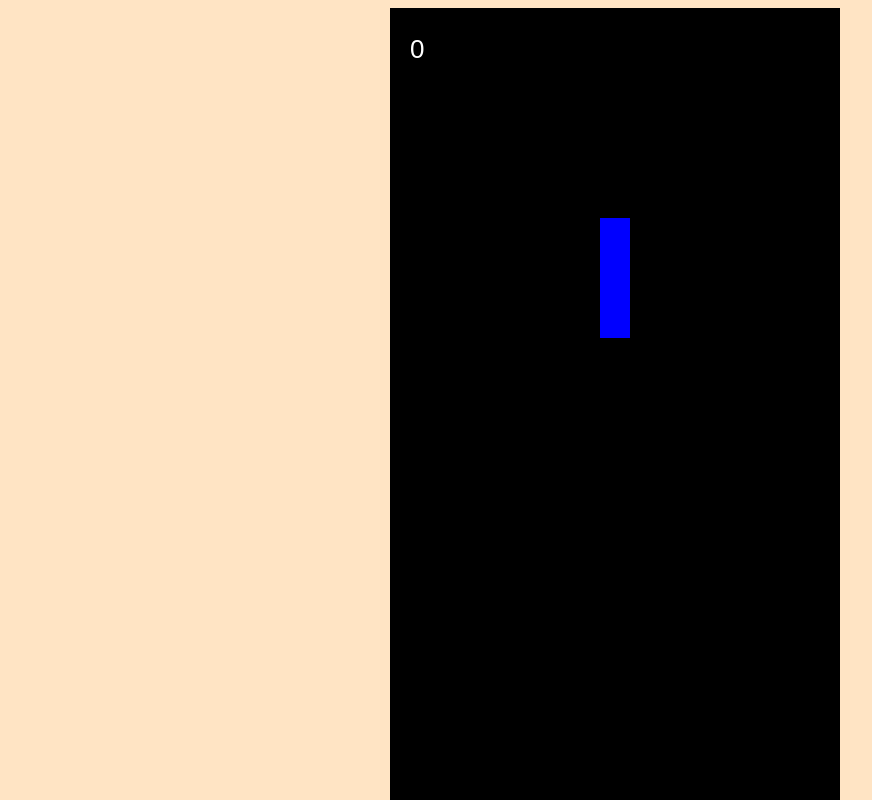
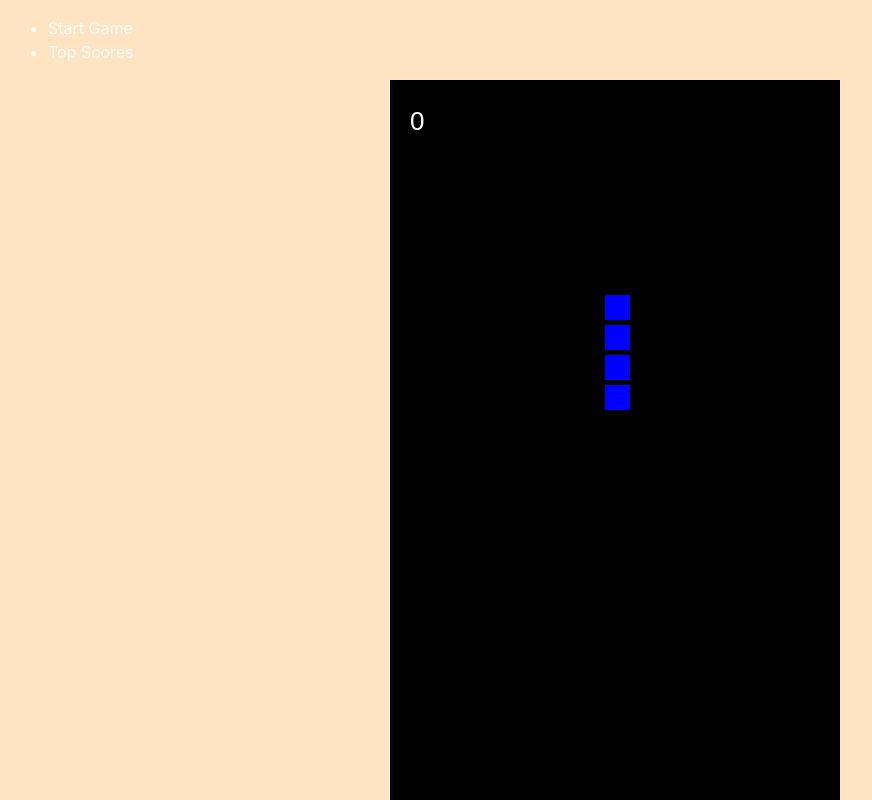
Before and after one commit to franpad8/tetris, a website built with Vite: page index.html in a window 1280 px wide. Shown: the top 800 px of the page, without its empty margins (0-872 px from the left). Built offline with nearby package versions, Linux system fonts and the light colour scheme.

Commit message:
added styling to squares

```diff
--- a/board.js
+++ b/board.js
@@ -1,4 +1,4 @@
-import { COLORS, HEIGHT, VALUES, WIDTH } from './const'
+import { COLORS, HEIGHT, SQUARE_OFFSET, VALUES, WIDTH } from './const'
 import { drawSquare } from './utils'
 export default class Board {
   constructor (context) {
@@ -41,7 +41,8 @@ export default class Board {
         })
       } else {
         row.forEach((value, x) => {
-          drawSquare(this.context, { color: COLORS[value], x, y })
+          const offset = this.isFilledBlock(x, y) ? SQUARE_OFFSET : 0
+          drawSquare(this.context, { color: COLORS[value], x, y, offset })
         })
       }
     })
--- a/const.js
+++ b/const.js
@@ -1,6 +1,7 @@
 export const WIDTH = 15
 export const HEIGHT = 30
 export const PIXELS_PER_SQUARE = 30
+export const SQUARE_OFFSET = 5
 export const POINTS_PER_ROW = 100
 export const MILLISECONDS_PER_FRAME = 200
 
@@ -11,6 +12,8 @@ export const MOVEMENT_DIRECTION = {
   DOWN: 'ArrowDown',
   ROTATE: 'Rotate'
 }
+
+export const BACKGROUND_COLOR = '#000'
 
 export const COLORS = [
   '#000',
--- a/game.js
+++ b/game.js
@@ -5,7 +5,8 @@ import {
   POINTS_PER_ROW,
   MOVEMENT_DIRECTION,
   MILLISECONDS_PER_FRAME,
-  VALUES
+  VALUES,
+  BACKGROUND_COLOR
 } from './const'
 import Board from './board'
 import Piece from './piece'
@@ -24,7 +25,7 @@ export default class Game {
 
   #initCanvas () {
     this.context = document.getElementById('canvas').getContext('2d')
-    this.context.fillStyle = '#000'
+    this.context.fillStyle = BACKGROUND_COLOR
     this.context.rect(0, 0, WIDTH * PIXELS_PER_SQUARE, HEIGHT * PIXELS_PER_SQUARE)
     this.context.fill()
   }
--- a/index.html
+++ b/index.html
@@ -8,6 +8,12 @@
   </head>
   <body>
     <div id="app">
+      <nav class="menu">
+        <ul class="menu__list">
+          <li>Start Game</li>
+          <li>Top Scores</li>
+        </ul>
+      </nav>
       <canvas id="canvas" width="500" height="900"></canvas>
     </div>
     <script type="module" src="/main.js"></script>
--- a/piece.js
+++ b/piece.js
@@ -1,4 +1,4 @@
-import { WIDTH, MOVEMENT_DIRECTION, COLORS, VALUES } from './const'
+import { WIDTH, MOVEMENT_DIRECTION, COLORS, VALUES, SQUARE_OFFSET } from './const'
 import { newRandomShape } from './shape'
 import { drawSquare } from './utils'
 
@@ -38,7 +38,8 @@ export default class Piece {
         drawSquare(this.context, {
           x: this.position.x + x,
           y: this.position.y + y,
-          color: COLORS[value]
+          color: COLORS[value],
+          offset: SQUARE_OFFSET
         })
       }
     }))
--- a/utils.js
+++ b/utils.js
@@ -1,11 +1,21 @@
-import { PIXELS_PER_SQUARE } from './const'
+import { BACKGROUND_COLOR, PIXELS_PER_SQUARE } from './const'
 
-export function drawSquare (context, { color, x, y }) {
-  context.fillStyle = color
+export function drawSquare (context, { color, x, y, offset = 0 }) {
+  context.fillStyle = BACKGROUND_COLOR
   context.fillRect(
     x * PIXELS_PER_SQUARE,
     y * PIXELS_PER_SQUARE,
     PIXELS_PER_SQUARE,
     PIXELS_PER_SQUARE
   )
+
+  if (color !== BACKGROUND_COLOR) {
+    context.fillStyle = color
+    context.fillRect(
+      x * PIXELS_PER_SQUARE + offset,
+      y * PIXELS_PER_SQUARE + offset,
+      PIXELS_PER_SQUARE - offset,
+      PIXELS_PER_SQUARE - offset
+    )
+  }
 }
```
